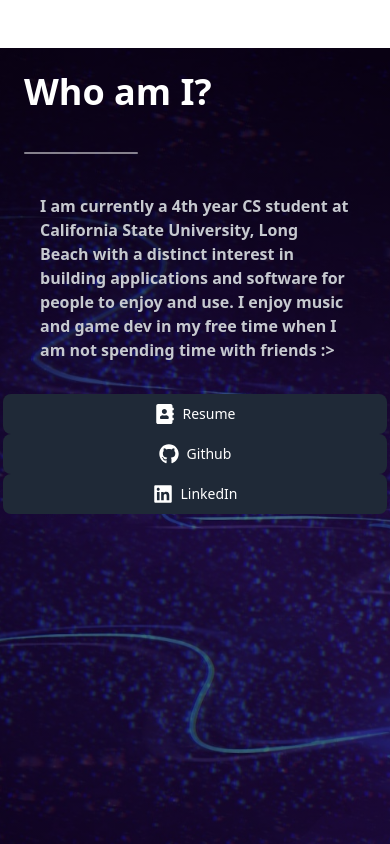
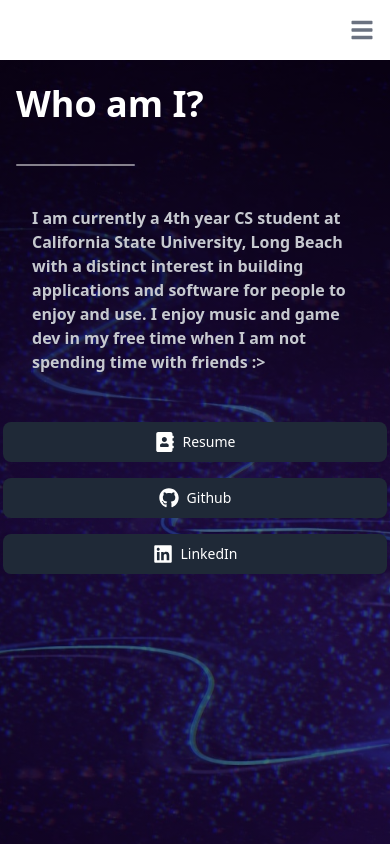
Before and after one commit to Jeffrhua/portfolio, a Next.js app: page / in a window 390 px wide. Built offline with nearby package versions, Linux system fonts and the light colour scheme.

Commit message:
Fixed up mobile UI

```diff
--- a/app/components/pageNavbar.tsx
+++ b/app/components/pageNavbar.tsx
@@ -1,5 +1,5 @@
 "use client";
-import { Navbar, NavbarCollapse, NavbarLink } from "flowbite-react";
+import { Navbar, NavbarCollapse, NavbarLink, NavbarBrand, NavbarToggle } from "flowbite-react";
 import { Tab } from "../types/types";
 
 interface NavBarProps {
@@ -10,8 +10,11 @@ interface NavBarProps {
 export default function PageNavBar({ selected, onSelect }: NavBarProps) {
     return (
         <Navbar fluid>
+            <NavbarBrand as="div">
                 <span className="self-center whitespace-nowrap text-xl font-semibold text-white">Jeffrey Hua</span>
-            <NavbarCollapse>
+            </NavbarBrand>
+            <NavbarToggle className="md:hidden"/>
+            <NavbarCollapse className="w-full pb-4 md:px-0 md:pb-0">
                 <NavbarLink as="button" onClick={() => onSelect("home")} active={selected === "home"} className="cursor-pointer">
                     Home
                 </NavbarLink>
--- a/app/pages/experience.tsx
+++ b/app/pages/experience.tsx
@@ -4,7 +4,7 @@ import experience from "../data/experience.json";
 
 export default function Experience() {
     return (
-        <main className="relative h-screen overflow-hidden p-6">
+        <main className="relative min-h-screen overflow-hidden p-6">
             {/* Main foreground stuff */}
             <div className={"fade-style"}>
                 <div className="relative z-10 flex h-full flex-col">
--- a/app/pages/home.tsx
+++ b/app/pages/home.tsx
@@ -4,7 +4,7 @@ import { FaAddressBook, FaGithub, FaLinkedin } from "react-icons/fa";
 
 export default function Home() {
   return (
-    <main className="relative h-screen overflow-hidden p-6">
+    <main className="relative min-h-screen px-4 py-6 sm:px-6">
       {/* Background image */}
       <div className="absolute inset-0 bg-[linear-gradient(rgba(0,0,0,0.5),rgba(0,0,0,0.5)),url('/portfolio/oneshot-background.jpg')] bg-cover bg-center bg-no-repeat" aria-hidden="true"/>
 
@@ -15,9 +15,9 @@ export default function Home() {
           <hr className="my-6 w-1/3 border-t-2 border-white/50 rounded-full" />
 
           {/* Card component */}
-          <div className="flex flex-1 items-center justify-center">
+          <div className="flex flex-1 items-start justify-center sm:items-center">
             <div className="h-148 w-312 p-4">
-              <div className="grid grid-cols-1 gap-4 sm:grid-cols-2">
+              <div className="grid grid-cols-1 md:grid-cols-2 gap-8">
 
                 {/* Left Column */}
                 <div className="space-y-6">
@@ -29,7 +29,7 @@ export default function Home() {
                 </div>
 
                 {/* Right column */}
-                <div className="grid justify-center">
+                <div className="grid justify-center gap-4">
                   <Button as="a" href="/portfolio/Resume.pdf" target="_blank" rel="noopener noreferrer" size="md" color="dark" className="w-96 cursor-pointer">
                       <FaAddressBook className="mr-2 h-5 w-5" /> Resume
                   </Button>
--- a/app/pages/projects.tsx
+++ b/app/pages/projects.tsx
@@ -10,7 +10,7 @@ export default function Projects() {
                 <hr className="my-6 w-1/3 border-t-2 border-white/50 rounded-full" />
 
                 <div className="mx-auto w-full max-w-7xl">
-                    <div className="grid grid-flow-row grid-cols-3 auto-rows-max gap-16">
+                    <div className="grid grid-cols-1 lg:grid-cols-3 gap-8 lg:gap-16">
                         {projects.map((project, index) => (
                             <ProjectCard key={index} project={project}/>
                         ))}
```
Lines whose indentation alone changed are shown as unchanged.
